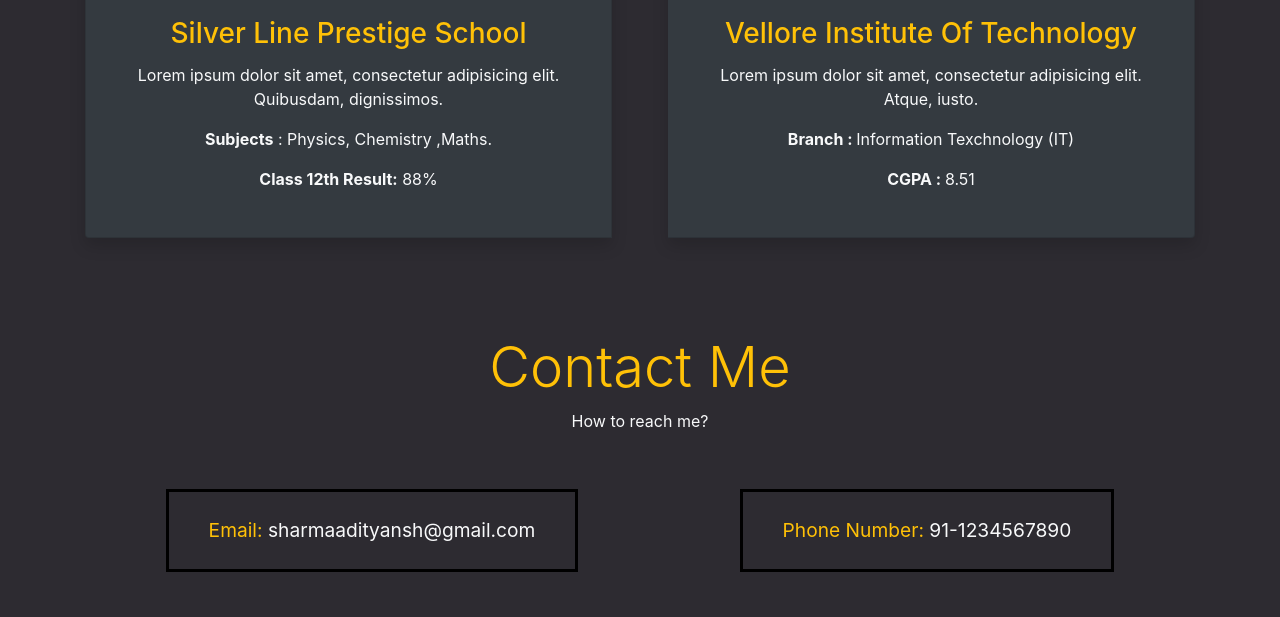
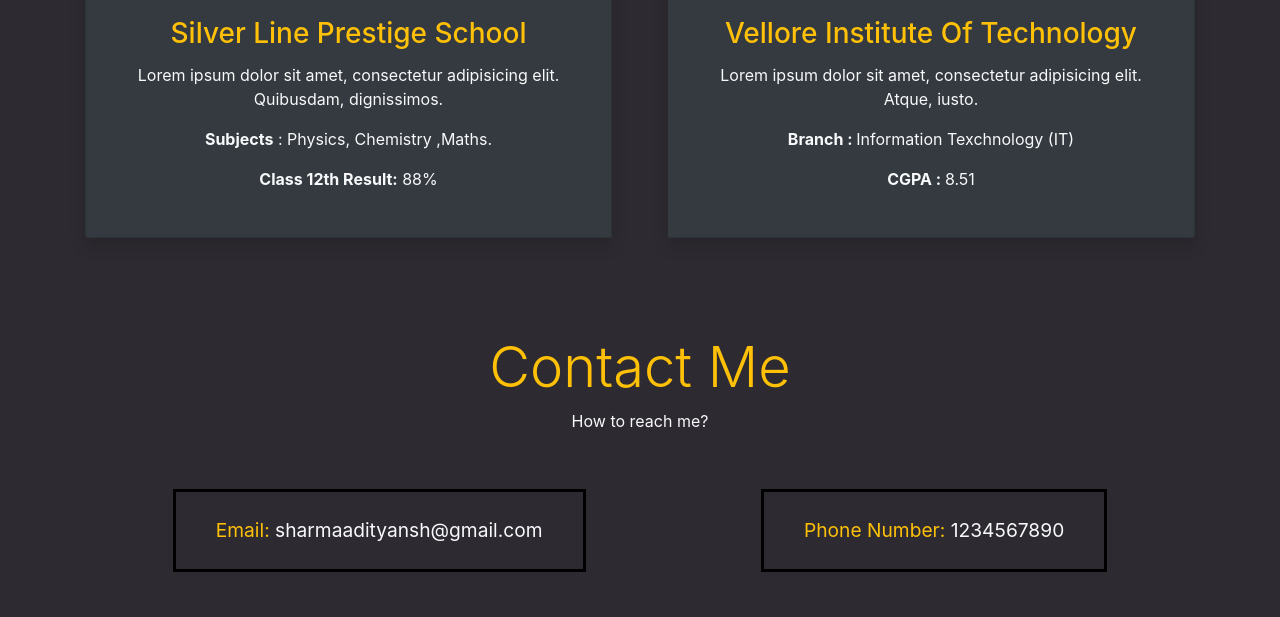
Before and after one commit to Adityansh/portfolio, a website: page index.html in a window 1280 px wide. Shown: the part 2943-3560 px from the top of the page. Drawn offline with nearby package versions, Linux system fonts and the light colour scheme.

Commit message:
Update index.html

```diff
--- a/index.html
+++ b/index.html
@@ -228,7 +228,7 @@
        <br>
        <div>
            <span class="text-warning">Phone Number:</span>
-           91-1234567890
+           1234567890
        </div>
 
         <div class="ico">
```
